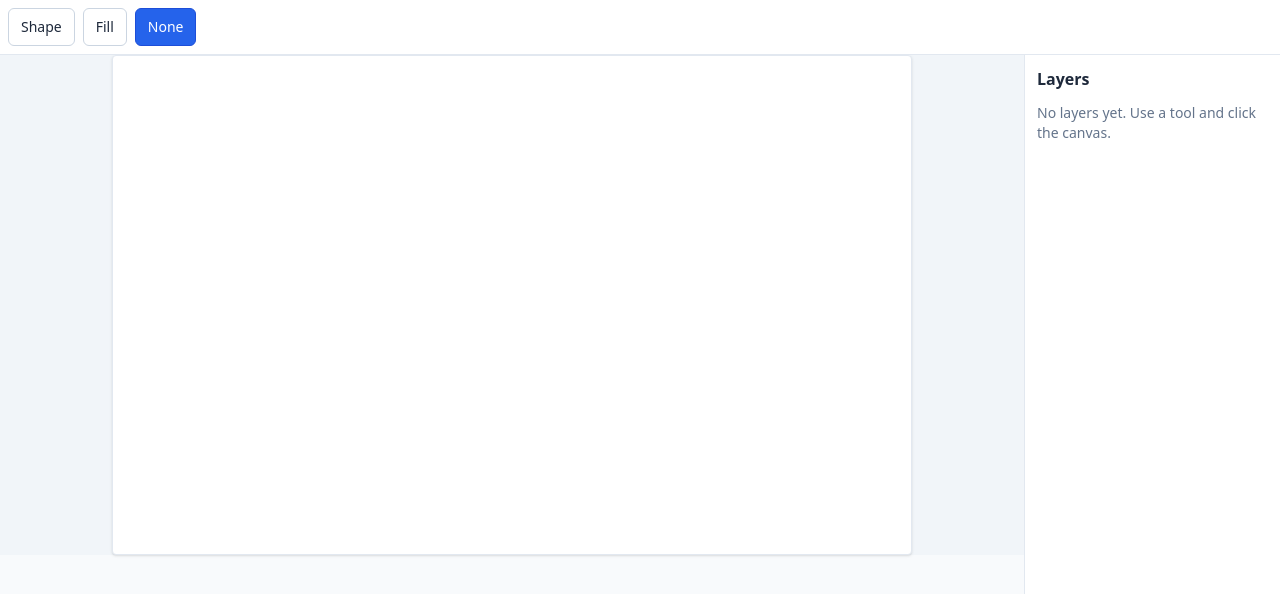
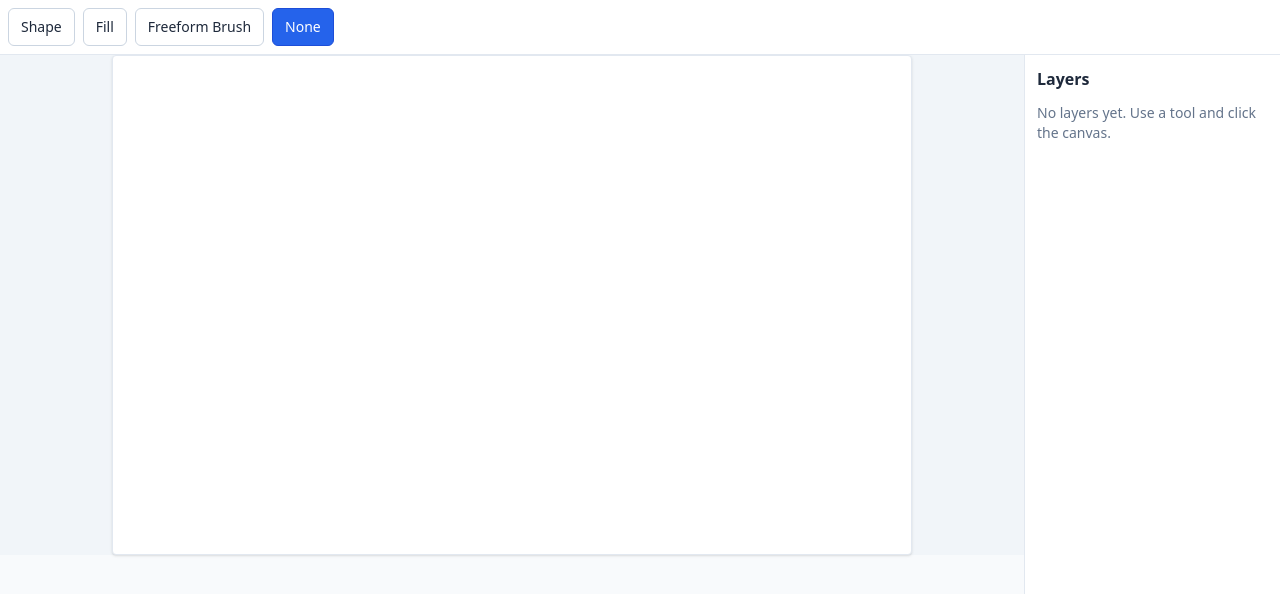
Before and after one commit to JK1997/paint-lite-assignment, a React (Vite) app: page / in a window 1280 px wide. Shown: the top 594 px of the page. Built offline with nearby package versions, Linux system fonts and the light colour scheme.

Commit message:
feat- Implement new freeform brush tool

```diff
--- a/src/components/CanvasArea.tsx
+++ b/src/components/CanvasArea.tsx
@@ -1,9 +1,9 @@
-import { useEffect, useRef } from 'react'
+import { useEffect, useRef, useState } from 'react'
 import { usePaintStore } from '../store/usePaintStore'
 import type { PaintState } from '../store/usePaintStore'
-import type { FillLayer, ShapeLayer } from '../types'
+import type { FillLayer, ShapeLayer, BrushLayer } from '../types'
 
-function drawLayers(ctx: CanvasRenderingContext2D, layers: (FillLayer | ShapeLayer)[], width: number, height: number) {
+function drawLayers(ctx: CanvasRenderingContext2D, layers: (FillLayer | ShapeLayer | BrushLayer)[], width: number, height: number) {
   ctx.clearRect(0, 0, width, height)
   for (const layer of layers) {
     if (layer.type === 'fill') {
@@ -11,7 +11,7 @@ function drawLayers(ctx: CanvasRenderingContext2D, layers: (FillLayer | ShapeLay
       ctx.fillStyle = layer.color
       ctx.fillRect(0, 0, width, height)
       ctx.restore()
-    } else {
+    } else if (layer.type === 'shape') {
       ctx.save()
       ctx.fillStyle = layer.color
       if (layer.shape === 'rect') {
@@ -25,6 +25,23 @@ function drawLayers(ctx: CanvasRenderingContext2D, layers: (FillLayer | ShapeLay
         ctx.fill()
       }
       ctx.restore()
+    } else if (layer.type === 'brush') {
+      ctx.save()
+      ctx.lineCap = 'round'
+      ctx.lineJoin = 'round'
+      ctx.strokeStyle = layer.color
+      ctx.lineWidth = layer.size
+      ctx.beginPath()
+      for (let i = 0; i < layer.points.length; i++) {
+        const p = layer.points[i]
+        if (i === 0) {
+          ctx.moveTo(p.x, p.y)
+        } else {
+          ctx.lineTo(p.x, p.y)
+        }
+      }
+      ctx.stroke()
+      ctx.restore()
     }
   }
 }
@@ -35,8 +52,12 @@ export default function CanvasArea() {
   const tool = usePaintStore((s: PaintState) => s.tool)
   const addShapeAt = usePaintStore((s: PaintState) => s.addShapeAt)
   const addFill = usePaintStore((s: PaintState) => s.addFill)
+  const addBrushPoint = usePaintStore((s: PaintState) => s.addBrushPoint)
+  const addBrushStroke = usePaintStore((s: PaintState) => s.addBrushStroke)
   const setCanvasSize = usePaintStore((s: PaintState) => s.setCanvasSize)
   const { width, height } = usePaintStore((s: PaintState) => s.canvasSize)
+
+  const [isDrawing, setIsDrawing] = useState(false)
 
   // keep canvas synced with device pixel ratio for sharpness
   useEffect(() => {
@@ -57,10 +78,37 @@ export default function CanvasArea() {
     setCanvasSize(width, height)
   }, [setCanvasSize, width, height])
 
-  const onClick = (e: React.MouseEvent<HTMLCanvasElement>) => {
+  const getCoords = (e: React.MouseEvent<HTMLCanvasElement>) => {
     const rect = e.currentTarget.getBoundingClientRect()
     const x = e.clientX - rect.left
     const y = e.clientY - rect.top
+    return { x, y }
+  }
+
+  const onMouseDown = (e: React.MouseEvent<HTMLCanvasElement>) => {
+    if (tool === 'brush') {
+      setIsDrawing(true)
+      const { x, y } = getCoords(e)
+      addBrushPoint(x, y)
+    }
+  }
+
+  const onMouseMove = (e: React.MouseEvent<HTMLCanvasElement>) => {
+    if (tool === 'brush' && isDrawing) {
+      const { x, y } = getCoords(e)
+      addBrushPoint(x, y)
+    }
+  }
+
+  const onMouseUp = () => {
+    if (tool === 'brush' && isDrawing) {
+      setIsDrawing(false)
+      addBrushStroke()
+    }
+  }
+
+  const onClick = (e: React.MouseEvent<HTMLCanvasElement>) => {
+    const { x, y } = getCoords(e)
     if (tool === 'shape') {
       addShapeAt(x, y)
     } else if (tool === 'fill') {
@@ -77,6 +125,10 @@ export default function CanvasArea() {
           width={width}
           height={height}
           onClick={onClick}
+          onMouseDown={onMouseDown}
+          onMouseMove={onMouseMove}
+          onMouseUp={onMouseUp}
+          onMouseLeave={onMouseUp} // Stop drawing if mouse leaves canvas
         />
       </div>
     </div>
--- a/src/components/ControlPanel.tsx
+++ b/src/components/ControlPanel.tsx
@@ -7,16 +7,22 @@ export default function ControlPanel() {
   const shapeColor = usePaintStore((s: PaintState) => s.shapeOptions.color)
   const shapeSize = usePaintStore((s: PaintState) => s.shapeOptions.size)
   const fillColor = usePaintStore((s: PaintState) => s.fillOptions.color)
+  const brushColor = usePaintStore((s: PaintState) => s.brushOptions.color)
+  const brushSize = usePaintStore((s: PaintState) => s.brushOptions.size)
   const setShape = usePaintStore((s: PaintState) => s.setShape)
   const setShapeColor = usePaintStore((s: PaintState) => s.setShapeColor)
   const setShapeSize = usePaintStore((s: PaintState) => s.setShapeSize)
   const setFillColor = usePaintStore((s: PaintState) => s.setFillColor)
+  const setBrushColor = usePaintStore((s: PaintState) => s.setBrushColor)
+  const setBrushSize = usePaintStore((s: PaintState) => s.setBrushSize)
 
   if (tool === 'none') return null
 
   return (
     <div className="absolute top-4 left-4 bg-white/90 backdrop-blur rounded-md shadow border border-slate-200 p-3 text-sm">
-      <div className="font-semibold mb-2">{tool === 'shape' ? 'Shape Tool' : 'Fill Tool'}</div>
+      <div className="font-semibold mb-2">
+        {tool === 'shape' ? 'Shape Tool' : tool === 'fill' ? 'Fill Tool' : 'Freeform Brush Tool'}
+      </div>
       {tool === 'shape' && (
         <div className="space-y-3">
           <div>
@@ -79,6 +85,35 @@ export default function ControlPanel() {
           </div>
         </div>
       )}
+      {tool === 'brush' && (
+        <div className="space-y-3">
+          <div>
+            <div className="mb-1 text-xs uppercase text-slate-500">Color</div>
+            <div className="flex gap-2">
+              {COLORS.map((c) => (
+                <button
+                  key={c}
+                  title={c}
+                  className={`w-6 h-6 rounded border ${brushColor === c ? 'ring-2 ring-blue-500' : ''}`}
+                  style={{ backgroundColor: c }}
+                  onClick={() => setBrushColor(c)}
+                />
+              ))}
+            </div>
+          </div>
+          <div>
+            <div className="mb-1 text-xs uppercase text-slate-500">Size</div>
+            <input
+              type="range"
+              min={1}
+              max={50}
+              step={1}
+              value={brushSize}
+              onChange={(e) => setBrushSize(parseInt(e.target.value))}
+            />
+          </div>
+        </div>
+      )}
     </div>
   )
 }
--- a/src/components/LayersPanel.tsx
+++ b/src/components/LayersPanel.tsx
@@ -20,6 +20,11 @@ export default function LayersPanel() {
                   <div className="font-medium">Shape: {layer.shape}</div>
                   <div className="text-xs text-slate-500">color {layer.color.toUpperCase()}</div>
                 </>
+              ) : layer.type === 'brush' ? (
+                <>
+                  <div className="font-medium">Freeform Brush</div>
+                  <div className="text-xs text-slate-500">color {layer.color.toUpperCase()}</div>
+                </>
               ) : (
                 <>
                   <div className="font-medium">Background Fill</div>
--- a/src/components/ToolBar.tsx
+++ b/src/components/ToolBar.tsx
@@ -24,6 +24,7 @@ export default function Toolbar() {
       <div className="flex items-center gap-2">
         <ToolButton active={tool === 'shape'} onClick={changeTool('shape')}>Shape</ToolButton>
         <ToolButton active={tool === 'fill'} onClick={changeTool('fill')}>Fill</ToolButton>
+        <ToolButton active={tool === 'brush'} onClick={changeTool('brush')}>Freeform Brush</ToolButton>
         <ToolButton active={tool === 'none'} onClick={changeTool('none')}>None</ToolButton>
       </div>
     </div>
--- a/src/store/usePaintStore.ts
+++ b/src/store/usePaintStore.ts
@@ -1,21 +1,27 @@
 import { create, type StoreApi } from 'zustand'
-import type { Layer, ToolType, ShapeType } from '../types'
+import type { Layer, ToolType, ShapeType, BrushLayer } from '../types'
 
 export type PaintState = {
   tool: ToolType
   shapeOptions: { shape: ShapeType; color: string; size: number }
   fillOptions: { color: string }
+  brushOptions: { color: string; size: number }
   canvasSize: { width: number; height: number }
   layers: Layer[]
+  toolChanged: boolean
   // actions
   setTool: (tool: ToolType) => void
   setShape: (shape: ShapeType) => void
   setShapeColor: (color: string) => void
   setShapeSize: (size: number) => void
   setFillColor: (color: string) => void
+  setBrushColor: (color: string) => void
+  setBrushSize: (size: number) => void
   setCanvasSize: (width: number, height: number) => void
   addShapeAt: (x: number, y: number) => void
   addFill: () => void
+  addBrushPoint: (x: number, y: number) => void
+  addBrushStroke: () => void
   deleteLayer: (id: string) => void
   clear: () => void
 }
@@ -27,13 +33,17 @@ export const usePaintStore = create<PaintState>((set: StoreApi<PaintState>['setS
   tool: 'none',
   shapeOptions: { shape: 'rect', color: '#2563eb', size: 100 },
   fillOptions: { color: '#f1f5f9' },
+  brushOptions: { color: '#111827', size: 10 },
   canvasSize: { width: 800, height: 500 },
   layers: [],
+  toolChanged: false,
   setTool: (tool: ToolType) => set({ tool }),
   setShape: (shape: ShapeType) => set((s: PaintState) => ({ shapeOptions: { ...s.shapeOptions, shape } })),
   setShapeColor: (color: string) => set((s: PaintState) => ({ shapeOptions: { ...s.shapeOptions, color } })),
   setShapeSize: (size: number) => set((s: PaintState) => ({ shapeOptions: { ...s.shapeOptions, size } })),
   setFillColor: (color: string) => set(() => ({ fillOptions: { color } })),
+  setBrushColor: (color: string) => set((s: PaintState) => ({ brushOptions: { ...s.brushOptions, color } })),
+  setBrushSize: (size: number) => set((s: PaintState) => ({ brushOptions: { ...s.brushOptions, size } })),
   setCanvasSize: (width: number, height: number) => set({ canvasSize: { width, height } }),
   addShapeAt: (x: number, y: number) =>
     set((s: PaintState) => ({
@@ -57,6 +67,34 @@ export const usePaintStore = create<PaintState>((set: StoreApi<PaintState>['setS
         { id: nextId(), type: 'fill', color: s.fillOptions.color },
       ],
     })),
+  addBrushPoint: (x: number, y: number) =>
+    set((s: PaintState) => {
+      const lastLayer = s.layers[s.layers.length - 1]
+      if (lastLayer && lastLayer.type === 'brush' && !s.toolChanged) {
+        return {
+          layers: s.layers.map((l, i) =>
+            i === s.layers.length - 1
+              ? { ...l, points: [...(l as BrushLayer).points, { x, y }] }
+              : l
+          ),
+        }
+      } else {
+        return {
+          layers: [
+            ...s.layers,
+            {
+              id: nextId(),
+              type: 'brush',
+              points: [{ x, y }],
+              color: s.brushOptions.color,
+              size: s.brushOptions.size,
+            },
+          ],
+          toolChanged: false,
+        }
+      }
+    }),
+  addBrushStroke: () => set({ toolChanged: true }),
   deleteLayer: (id) => set((s) => ({ layers: s.layers.filter((l) => l.id !== id) })),
   clear: () => set({ layers: [] }),
 }))
--- a/src/types.ts
+++ b/src/types.ts
@@ -1,4 +1,4 @@
-export type ToolType = 'none' | 'shape' | 'fill'
+export type ToolType = 'none' | 'shape' | 'fill' | 'brush'
 
 export type ShapeType = 'rect' | 'circle'
 
@@ -18,4 +18,12 @@ export type FillLayer = {
   color: string
 }
 
-export type Layer = ShapeLayer | FillLayer
+export type BrushLayer = {
+  id: string
+  type: 'brush'
+  points: { x: number; y: number }[]
+  color: string
+  size: number
+}
+
+export type Layer = ShapeLayer | FillLayer | BrushLayer
```
